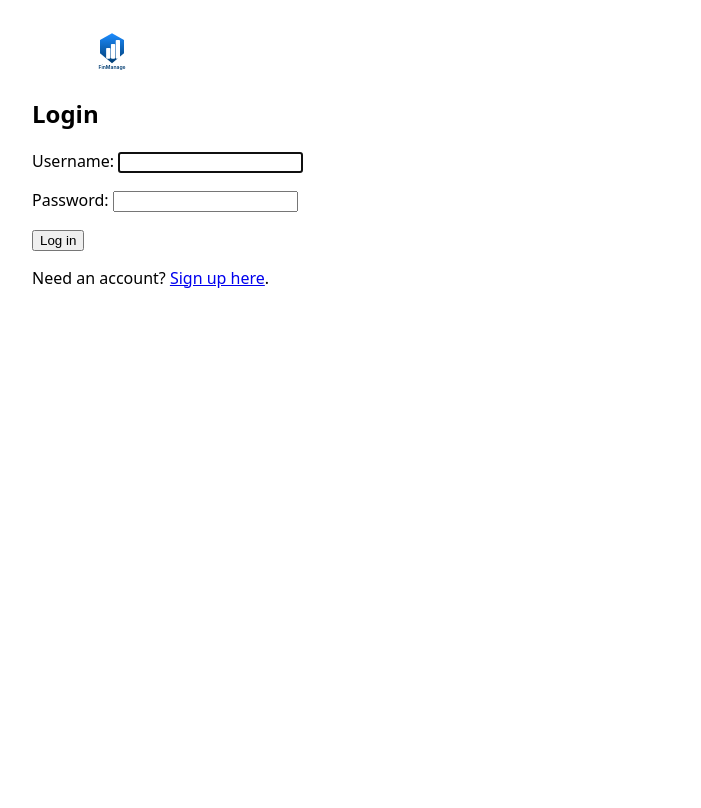
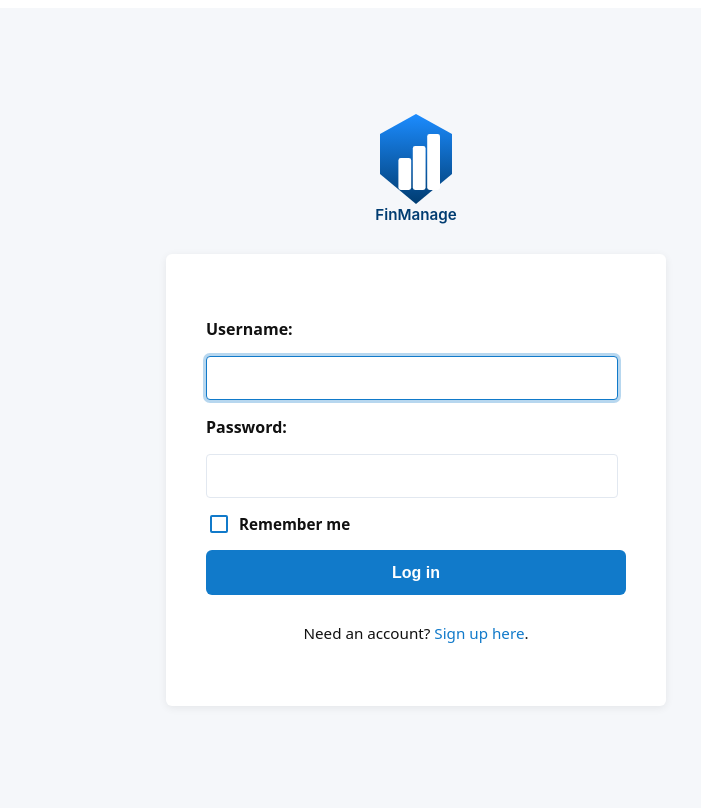
Before and after one commit to cesareuseche/finance-manager, a Django app: page /accounts/login/ in a window 1280 px wide. Shown: the whole page, without its empty margins (224-925 px from the left). Before the commit the page ends 288 px from the top, so only its background shows below. Run offline with Django 5.2, Linux system fonts and the light colour scheme.

Commit message:
WIP Login

```diff
--- a/finance/signals.py
+++ b/finance/signals.py
@@ -2,10 +2,11 @@ from django.db.models.signals import post_save, post_delete
 from django.dispatch import receiver
 from .models import Entry
 from .utils import dump_entries_to_files
+from django.contrib import messages
 
 @receiver([post_save, post_delete], sender=Entry)
 def sync_files(sender, **kwargs):
     try:
         dump_entries_to_files()
     except Exception as e:
-        print("File sync failed:", e)
+        messages.error(None, f"Error syncing files: {e}")
--- /dev/null
+++ b/finance/static/css/styles.css
@@ -0,0 +1,195 @@
+/* ---------- Variables ---------- */
+:root {
+  --blue-500: #117ACA;      /* primary accent (button / checkbox)   */
+  --blue-600: #07406c;      /* darker hover                         */
+  --gray-100: #f5f7fa;      /* page background                      */
+  --gray-200: #e2e8f0;      /* input border / divider               */
+  --gray-500: #64748b;      /* label + placeholder text             */
+  --radius-md: 6px;
+  --radius-sm: 4px;
+  --transition: 0.15s ease;
+  font-family: system-ui, -apple-system, BlinkMacSystemFont, "Segoe UI", Roboto,
+    Helvetica, Arial, sans-serif;
+}
+
+html,
+body {
+  height: 100%;
+}
+
+.login-page {
+  margin: 0;
+  background: var(--gray-100);
+  display: flex;
+  align-items: center;
+  justify-content: center;
+  color: #111;
+  height: 100%;
+  overflow: hidden;
+}
+
+.login-form {
+  width: 100%;
+  display: flex;
+  gap: 1.2rem;
+  flex-direction: column;
+  align-items: center;
+}
+
+/* ---------- Container ---------- */
+.container {
+  width: min(420px, 90%);
+  padding: 3rem 2.5rem;
+  background: #fff;
+  border-radius: var(--radius-md);
+  box-shadow: 0 2px 8px rgba(0 0 0 / 0.07);
+}
+
+/* ---------- Headings ---------- */
+.form h2 {
+  margin: 0 0 1.5rem;
+  font-size: 1.75rem;
+  font-weight: 600;
+  text-align: center;
+}
+
+/* ---------- Form elements ---------- */
+.form label {
+  display: block;
+  margin: 1rem 0;
+  font-weight: 600;
+  color: #111;
+}
+
+.form input[type="text"],
+.form input[type="password"] {
+  width: 90%;
+  padding: 0.75rem 1rem;
+  border: 1px solid var(--gray-200);
+  border-radius: var(--radius-sm);
+  background: #fff;
+  font-size: 1rem;
+  color: #111;
+  transition: border-color var(--transition), box-shadow var(--transition);
+}
+
+.form input[type="text"]::placeholder,
+.form input[type="password"]::placeholder {
+  color: var(--gray-500);
+}
+
+.form input[type="text"]:focus,
+.form input[type="password"]:focus {
+  border-color: var(--blue-500);
+  box-shadow: 0 0 0 3px color-mix(in srgb, var(--blue-500) 30%, transparent);
+  outline: none;
+}
+
+/* ---------- “Forgot password” link ---------- */
+.forgot-link {
+  display: inline-block;
+  margin-top: -0.25rem;
+  margin-bottom: 0.75rem;
+  font-size: 0.875rem;
+  color: var(--blue-500);
+  text-decoration: none;
+}
+
+.forgot-link:hover {
+  text-decoration: underline;
+}
+
+/* ---------- Custom checkbox ---------- */
+.checkbox-group {
+  display: flex;
+  align-items: center;
+  gap: 0.5rem;
+  margin: 1rem 0;
+  font-size: 0.95rem;
+  color: #111;
+}
+
+input[type="checkbox"] {
+  appearance: none;
+  width: 18px;
+  height: 18px;
+  border: 2px solid var(--blue-500);
+  border-radius: 2px;
+  display: grid;
+  place-content: center;
+  cursor: pointer;
+  transition: background-color var(--transition), border-color var(--transition);
+}
+
+input[type="checkbox"]:checked {
+  background: var(--blue-500);
+  border-color: var(--blue-500);
+}
+
+input[type="checkbox"]::before {
+  content: "";
+  width: 10px;
+  height: 10px;
+  transform: scale(0);
+  transition: transform var(--transition) cubic-bezier(0.2, 0, 0, 1);
+  clip-path: polygon(14% 44%, 0 65%, 50% 100%, 100% 10%, 80% 0%, 43% 62%);
+  background: #fff;
+}
+
+input[type="checkbox"]:checked::before {
+  transform: scale(1);
+}
+
+/* ---------- Submit button ---------- */
+.form button[type="submit"] {
+  width: 100%;
+  padding: 0.85rem 1rem;
+  background: var(--blue-500);
+  border: none;
+  border-radius: var(--radius-md);
+  color: #fff;
+  font-size: 1rem;
+  font-weight: 600;
+  cursor: pointer;
+  transition: background var(--transition), transform var(--transition);
+}
+
+.form button[type="submit"]:hover {
+  background: var(--blue-600);
+  transform: translateY(-1px);
+}
+
+.form button[type="submit"]:active {
+  transform: translateY(0);
+}
+
+/* ---------- Signup text ---------- */
+.form p {
+  text-align: center;
+  margin-top: 1.75rem;
+  font-size: 0.95rem;
+}
+
+.form p a {
+  color: var(--blue-500);
+  text-decoration: none;
+}
+
+.form p a:hover {
+  text-decoration: underline;
+}
+
+/* ---------- Remember Me ---------- */
+
+.remember-me {
+  display: flex;
+  align-items: center;
+  gap: 0.5rem;
+  font-size: 0.95rem;
+  color: #111;
+}
+
+/* ---------- Inline error message ---------- */
+.form p[style*="color:red"] {
+  margin: 0.75rem 0;
+}
--- a/finance/templates/base.html
+++ b/finance/templates/base.html
@@ -4,22 +4,11 @@
   <head>
     <meta charset="utf-8" />
     <title>{% block title %}Finance Manager{% endblock %}</title>
-    <style>
-      body { font-family: system-ui, sans-serif; margin: 2rem auto; max-width: 48rem; }
-      nav  { margin-bottom: 2rem; }
-      nav a { margin-right: 1rem; }
-      form { display: inline; }
-    </style>
-    {% block head %}{% endblock %}
+    <meta name="viewport" content="width=device-width, initial-scale=1.0" />
+    <link rel="stylesheet" href="{% static 'css/styles.css' %}" />
   </head>
   <body>
     <div>
-      <img
-        src="{% static 'finance/images/finmanage_logo_clean.svg' %}"
-        srcset="{% static 'finance/images/finmanage_logo_clean.svg' %}"
-        alt="Finance Manager Logo"
-        width="160" height="40"
-      />
       {% if user.is_authenticated %}
         <span>Hi {{ user.username }}!</span>
         <a href="{% url 'dashboard' %}">Dashboard</a>
--- a/finance/templates/registration/login.html
+++ b/finance/templates/registration/login.html
@@ -1,19 +1,53 @@
 {% extends "base.html" %}
 {% block title %}Login{% endblock %}
+{% load static %}
 
   {% block content %}
-<h2>Login</h2>
+
+  <div class="login-page">
+    <div class="login-form">
+      <div>
+        <img
+          src="{% static 'finance/images/logo.svg' %}"
+          alt="Finance Manager Logo"
+          width="120" height="120"
+        />
+      </div>
+
+      <div class="container">
+
+
+        <div class="form">
+
+          <form method="post" novalidate>
+            {% csrf_token %}
+
+            <label for="username">Username:</label>
+            <input type="text" name="username" id="username" required autofocus value="{{ form.username.value|default_if_none:'' }}" />
+
+            <label for="password">Password:</label>
+            <input type="password" name="password" id="password" required value="{{ form.password.value|default_if_none:'' }}" />
+
+            <div class="remember-me">
+              <input type="checkbox" name="remember_me" id="remember_me" {% if form.remember_me.value %}checked{% endif %} />
+              <label for="remember_me">Remember me</label>
+            </div>
 
             {% if form.errors %}
               <p style="color:red;">Invalid username or password</p>
             {% endif %}
 
-<form method="post" novalidate>
-  {% csrf_token %}
-  {{ form.as_p }}
-  <button type="submit">Log in</button>
+            <button type="submit">
+              Log in
+            </button>
+
             <input type="hidden" name="next" value="{{ next }}">
+
           </form>
 
           <p>Need an account? <a href="{% url 'signup' %}">Sign up here</a>.</p>
           {% endblock %}
+        </div>
+      </div>
+    </div>
+  </div>
```
Also changed, not shown: finance/static/finance/images/logo.svg (renamed from finance/static/finance/images/finmanage_logo_clean.svg). Lines whose indentation alone changed are shown as unchanged.
